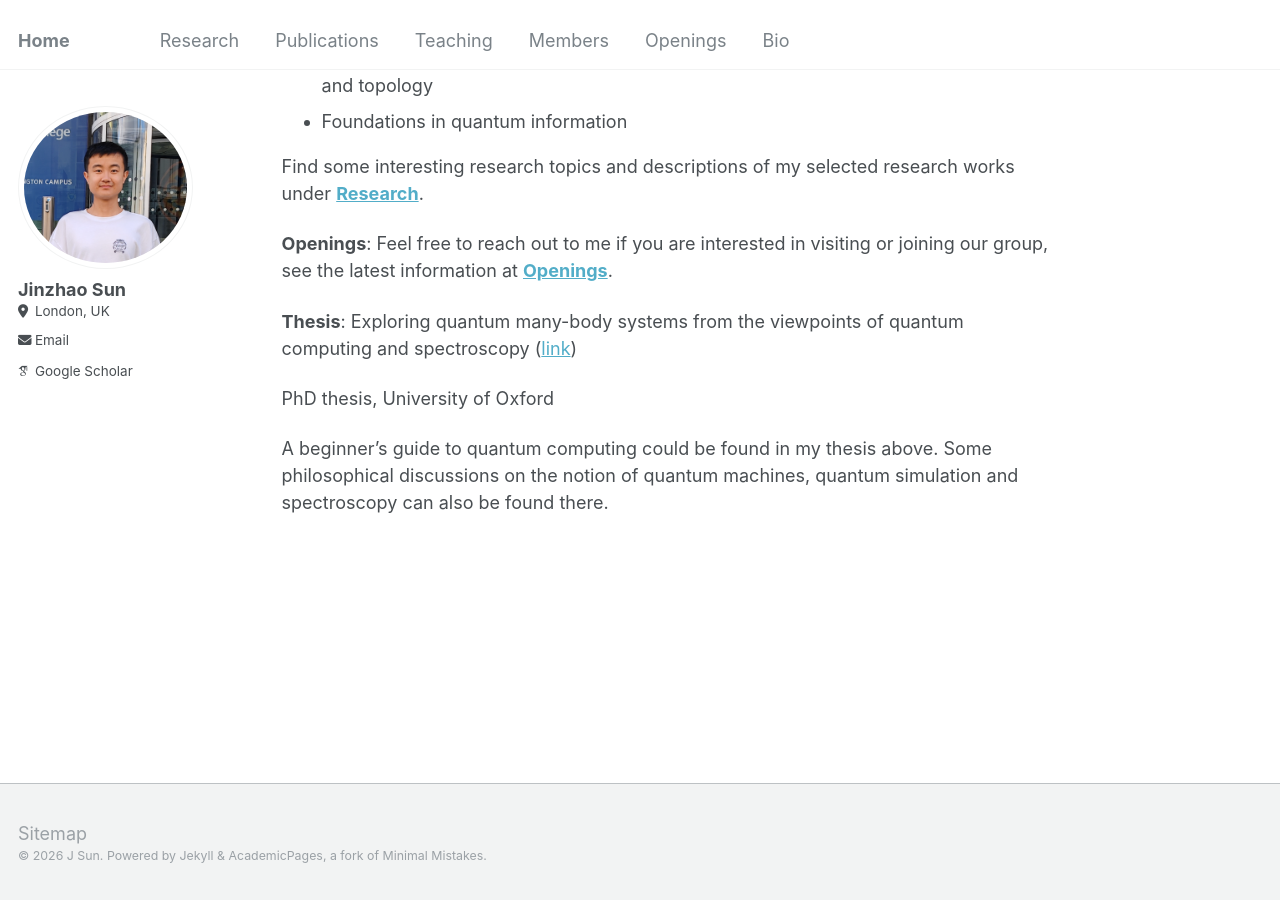
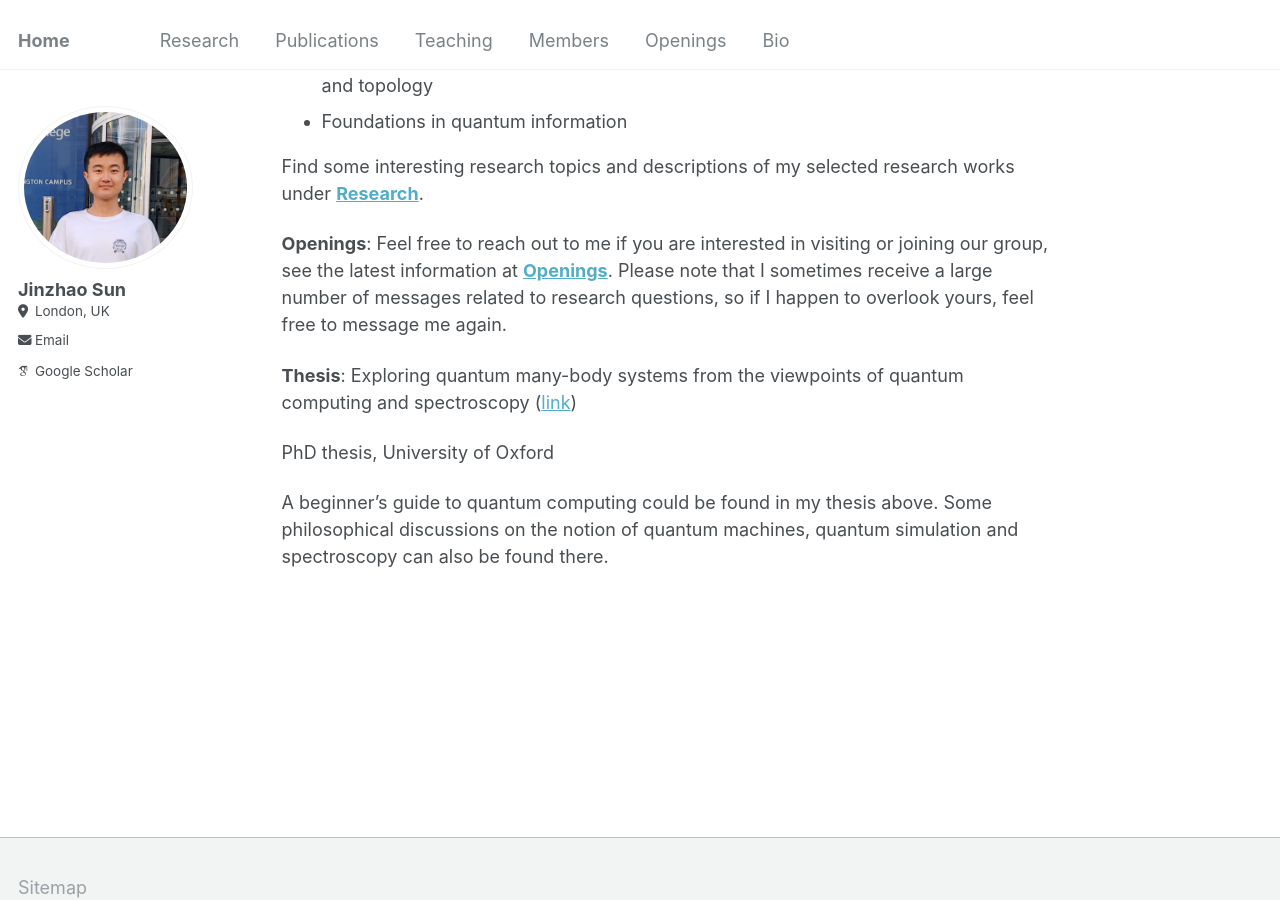
Before and after one commit to jinzhao-sun/jinzhao-sun.github.io, a Jekyll site: the page built from _pages/about.md, in a window 1280 px wide and 900 px high, scrolled down 809 px. Built offline with Jekyll 4.4.1, drawn with Linux system fonts in a browser that asks for light colours; some web fonts are replaced.

Commit message:
Update about page with message response note
Added a note about message response times for research inquiries.

```diff
--- a/_pages/about.md
+++ b/_pages/about.md
@@ -28,7 +28,7 @@ I have a broad interest in quantum computing, quantum information, and quantum m
 Find some interesting research topics and descriptions of my selected research works under **[Research](research.md)**.
 
 **Openings**: Feel free to reach out to me if you are interested in visiting or joining our group, see the latest information at **[Openings](openings.md)**.
-
+Please note that I sometimes receive a large number of messages related to research questions, so if I happen to overlook yours, feel free to message me again.
 
 **Thesis**:
 Exploring quantum many-body systems from the viewpoints of quantum computing and spectroscopy ([link](https://ora.ox.ac.uk/objects/uuid:de5499cb-9c49-4be3-acc1-5be4cb81099d))
```
